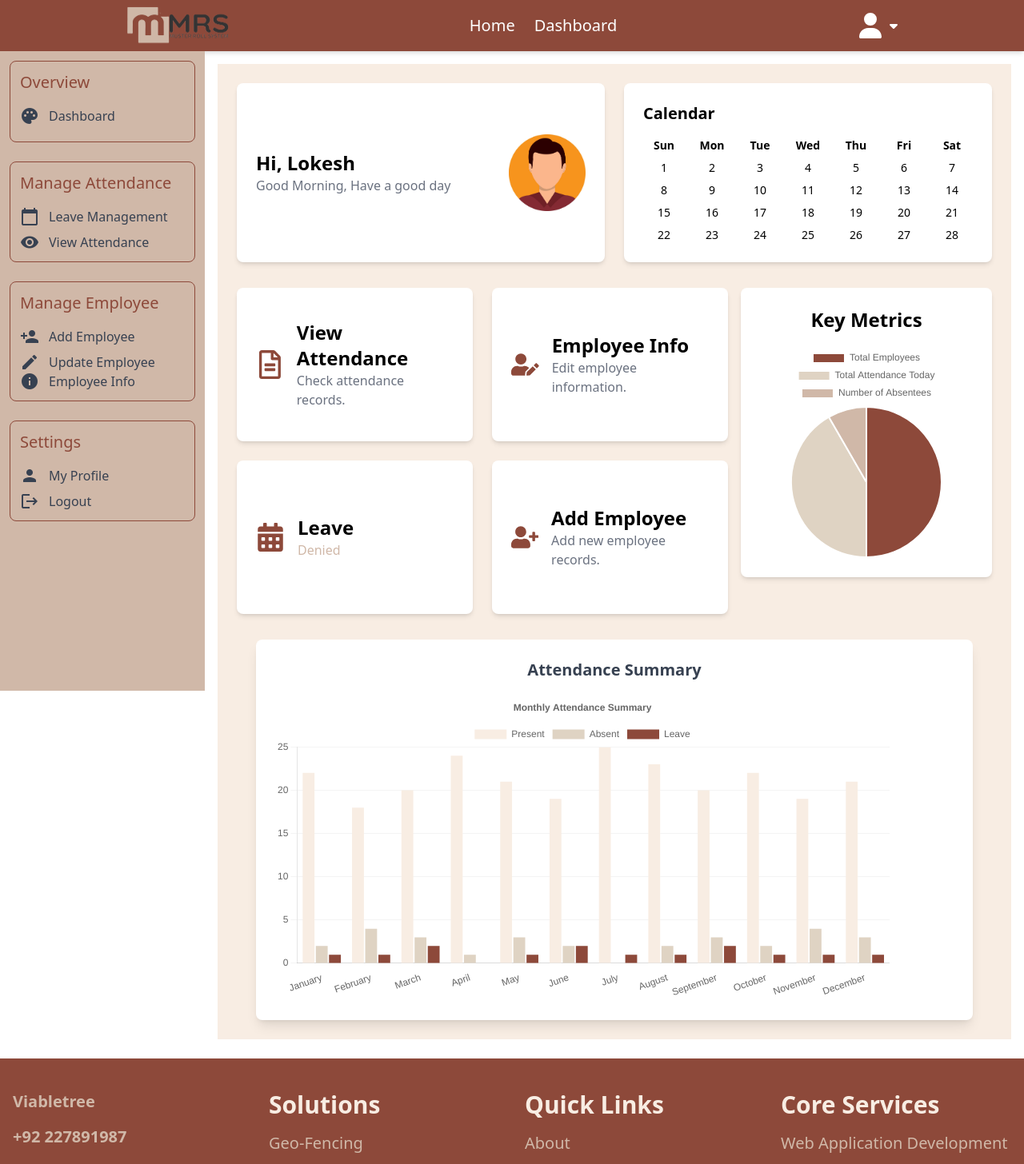
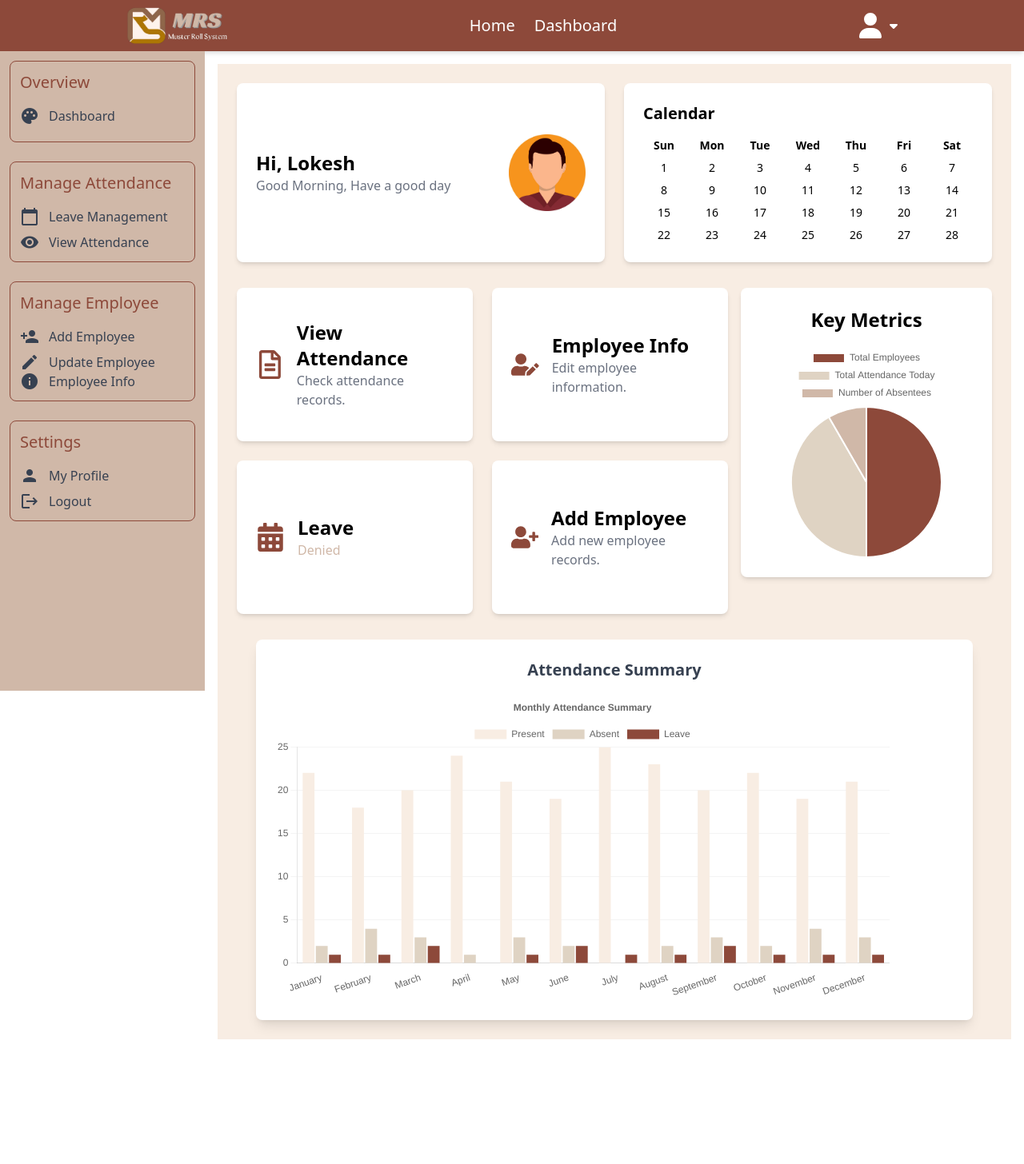
Before and after one commit to FYP21-Projects/MusterRollSystemWeb, a React (Vite) app: page /AdminDashboard in a window 1280 px wide. Shown: the top 1456 px of the page at 80% size. After the commit the page ends 1316 px from the top, so only its background shows below. Built offline with nearby package versions, Linux system fonts and the light colour scheme.

Commit message:
logo Changed

```diff
--- a/src/Components/Dashboard/DbAside.jsx
+++ b/src/Components/Dashboard/DbAside.jsx
@@ -148,7 +148,7 @@
         {/* Main content area */}
         <main className="w-4/5 p-4">{renderSelectedPage()}</main>
       </div>
-      <Footer />
+      {/* <Footer /> */}
     </div>
   );
 };
--- a/src/Components/Dashboard/DbHeader.jsx
+++ b/src/Components/Dashboard/DbHeader.jsx
@@ -2,6 +2,7 @@
 import { FontAwesomeIcon } from "@fortawesome/react-fontawesome";
 import { faUser, faCaretDown } from "@fortawesome/free-solid-svg-icons"; // Importing user and dropdown icons
 import MainLogo from "../../assets/MainLogo.jpg";
+import Logo from "../../assets/logo.png"
 const DbHeader = () => {
   const [dropdownOpen, setDropdownOpen] = useState(false);
 
@@ -19,7 +20,7 @@
     <header className="bg-cofee_dark text-white shadow-md p-2 flex justify-around items-center">
       {/* Left: Website Logo */}
       <div className="flex flex-row text-2xl font-bold">
-        <img src={MainLogo} alt="" className="h-12 w-32" />
+        <img src={Logo} alt="Logo" className="h-12 w-32" />
       </div>
 
       {/* Center: Navbar */}
--- a/src/Components/Navbar.jsx
+++ b/src/Components/Navbar.jsx
@@ -1,6 +1,7 @@
 import React, { useState } from "react";
 import { useNavigate } from "react-router-dom";
 import MainLogo from "../assets/MainLogo.jpg";
+import Logo from "../assets/logo.png"
 import { FontAwesomeIcon } from "@fortawesome/react-fontawesome"; // Make sure to install @fortawesome/react-fontawesome
 import { faBars, faUser } from "@fortawesome/free-solid-svg-icons";
 
@@ -30,7 +31,7 @@
       <div className="container mx-auto flex justify-between items-center">
         {/* Logo */}
         <div className="text-cofee text-3xl font-bold">
-          <img className="w-32" src={MainLogo} alt="logo" />
+          <img className="w-32" src={Logo} alt="logo" />
         </div>
 
         {/* Center Links for large screens */}
```
Also changed, not shown: src/assets/logo.png (added).
